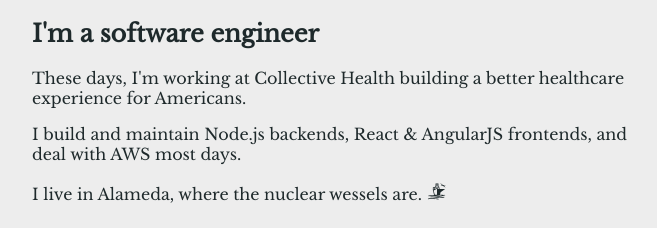
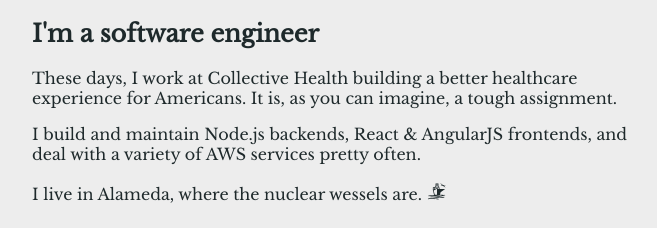
Before and after one commit to aviwarner/portfolio, a Gatsby site: page / in a window 1280 px wide. Shown: the part 132-360 px from the top of the page, without its empty margins (304-961 px from the left). Built offline with nearby package versions, Linux system fonts and the light colour scheme; Gatsby itself is replaced by a stand-in of ours.

Commit message:
about changes

```diff
--- a/src/pages/index.js
+++ b/src/pages/index.js
@@ -14,12 +14,12 @@
     <h1>Hi! I'm Avi Warner :)</h1>
     <h2>I'm a software engineer</h2>
     <p>
-      These days, I'm working at Collective Health building a better healthcare experience
-      for Americans.
+      These days, I work at Collective Health building a better healthcare experience
+      for Americans. It is, as you can imagine, a tough assignment.
     </p>
     <p>
-      I build and maintain Node.js backends, React & AngularJS frontends, and deal with AWS
-      most days.
+      I build and maintain Node.js backends, React & AngularJS frontends, and deal with a
+      variety of AWS services pretty often.
     </p>
     <p>I live in Alameda, where the nuclear wessels are. <GiCarrier className='inline-icon' /></p>
     <ContactBar />
```
